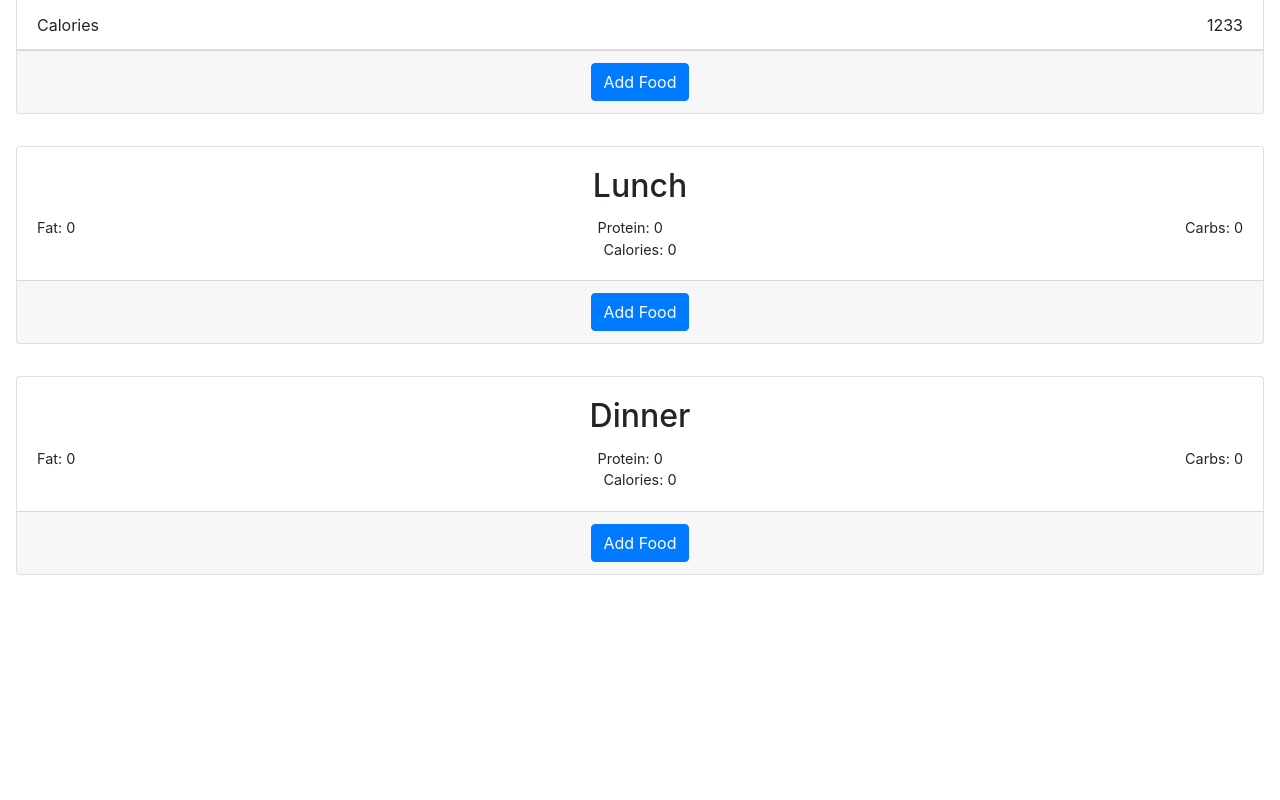
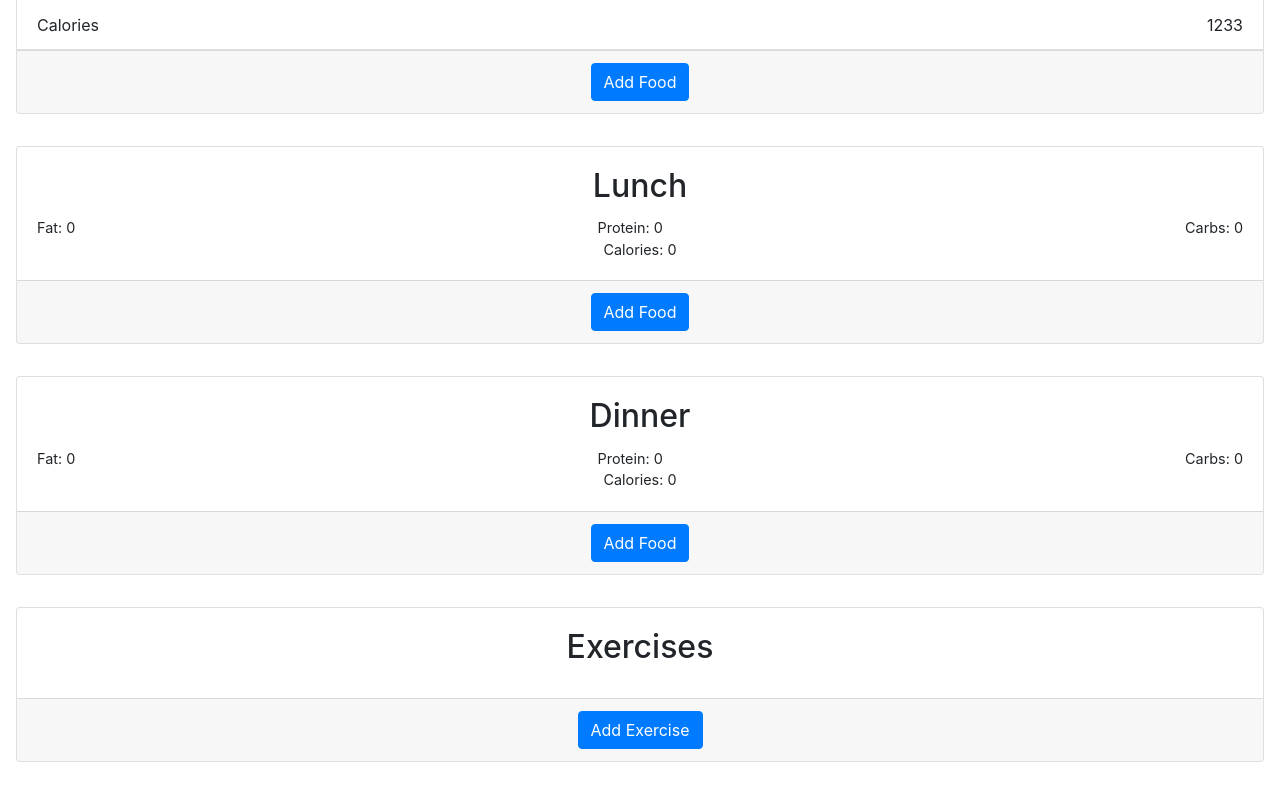
Before and after one commit to ctram/my-nutrition-app, a React (Create React App) app: page / in a window 1280 px wide. Shown: the part 698-1498 px from the top of the page. Before the commit the page ends 1337 px from the top, so only its background shows below. Built offline with nearby package versions, Linux system fonts and the light colour scheme.

Commit message:
clean up; hooks up exercise component

```diff
--- a/src/pages/PageDay.js
+++ b/src/pages/PageDay.js
@@ -3,17 +3,12 @@ import moment from "moment";
 
 import NavDate from "../components/NavDate";
 import MealStats from "../components/MealStats";
+import Exercises from "../components/Exercises";
 import ModalAddFoodToMeal from "../components/ModalAddFoodToMeal";
 
-import mockData from "../mock-data/days.json";
-
 import { newDayTemplate } from "../helpers/days";
-import { DATE_FORMAT } from "../constants/constants";
 
 import { withRouter } from "react-router";
-
-window.pageDayTimesContructorRan = 0
-window.pageDayTimesUpdateRan = 0
 
 class PageDay extends React.Component {
   constructor(props) {
@@ -35,12 +30,8 @@ class PageDay extends React.Component {
       modalToShow: null
     };
 
-    window.pageDayTimesContructorRan += 1;
-
     this.idModal = "my-modal";
 
-    this.idModalAddFood = "modal-add-food-to-meal";
-    this.idModalAddExercise = "modal-add-exercise";
     this.showModal = this.showModal.bind(this);
     this.closeModal = this.closeModal.bind(this);
     this.showModalAddFoodToMeal = this.showModalAddFoodToMeal.bind(this);
@@ -59,13 +50,12 @@ class PageDay extends React.Component {
   }
 
   componentDidUpdate(prevProps) {
-    window.pageDayTimesUpdateRan += 1;
-
     const {
       foodTemplates: prevFoodTemplates,
       days: prevDays,
       date: prevDate
     } = prevProps;
+
     const { foodTemplates, days, date } = this.props;
 
     if (
@@ -199,6 +189,9 @@ class PageDay extends React.Component {
             onClickAddFood={this.showModalAddFoodToMeal}
           />
         </div>
+        <div className="py-3">
+          <Exercises />
+        </div>
       </div>
     );
   }
```
